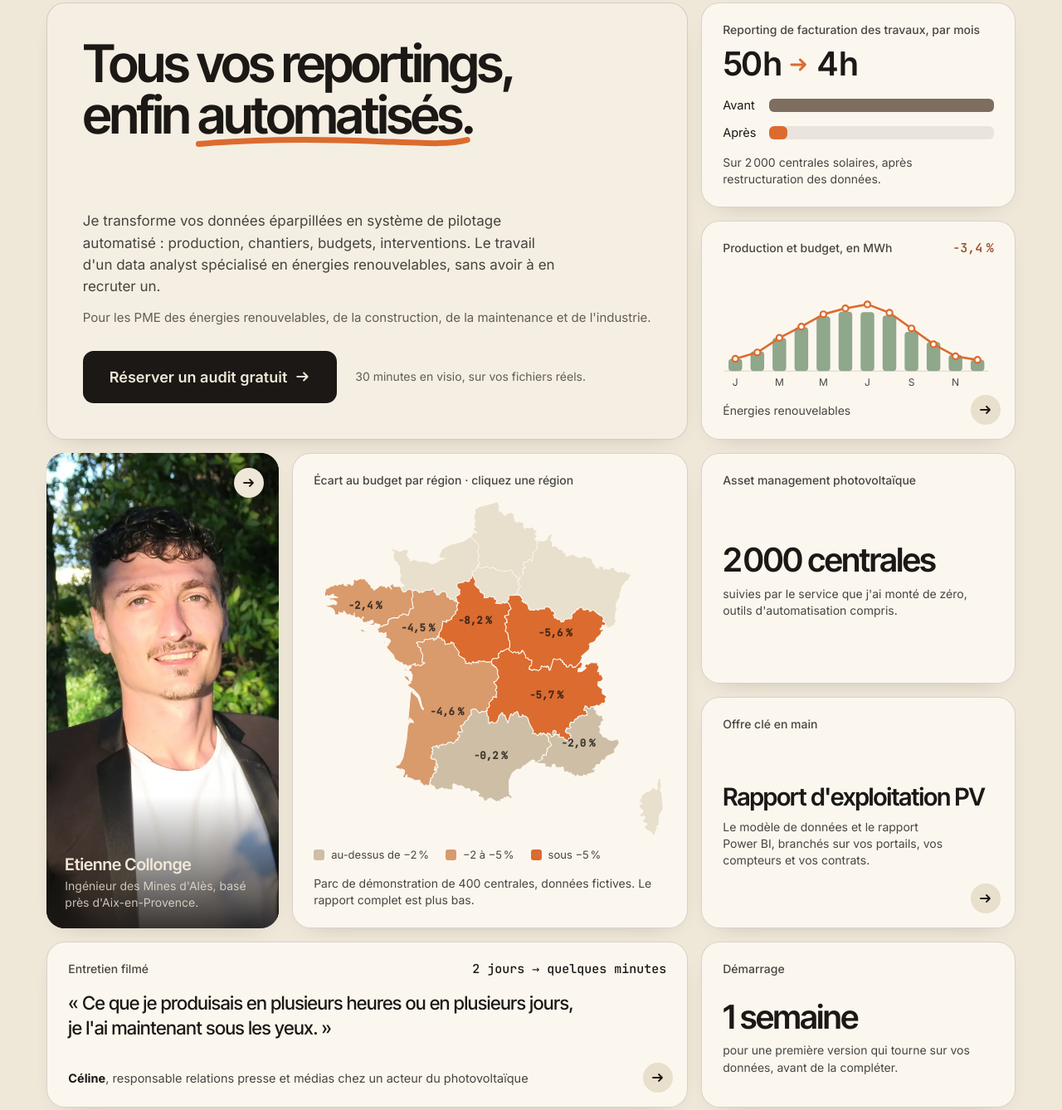
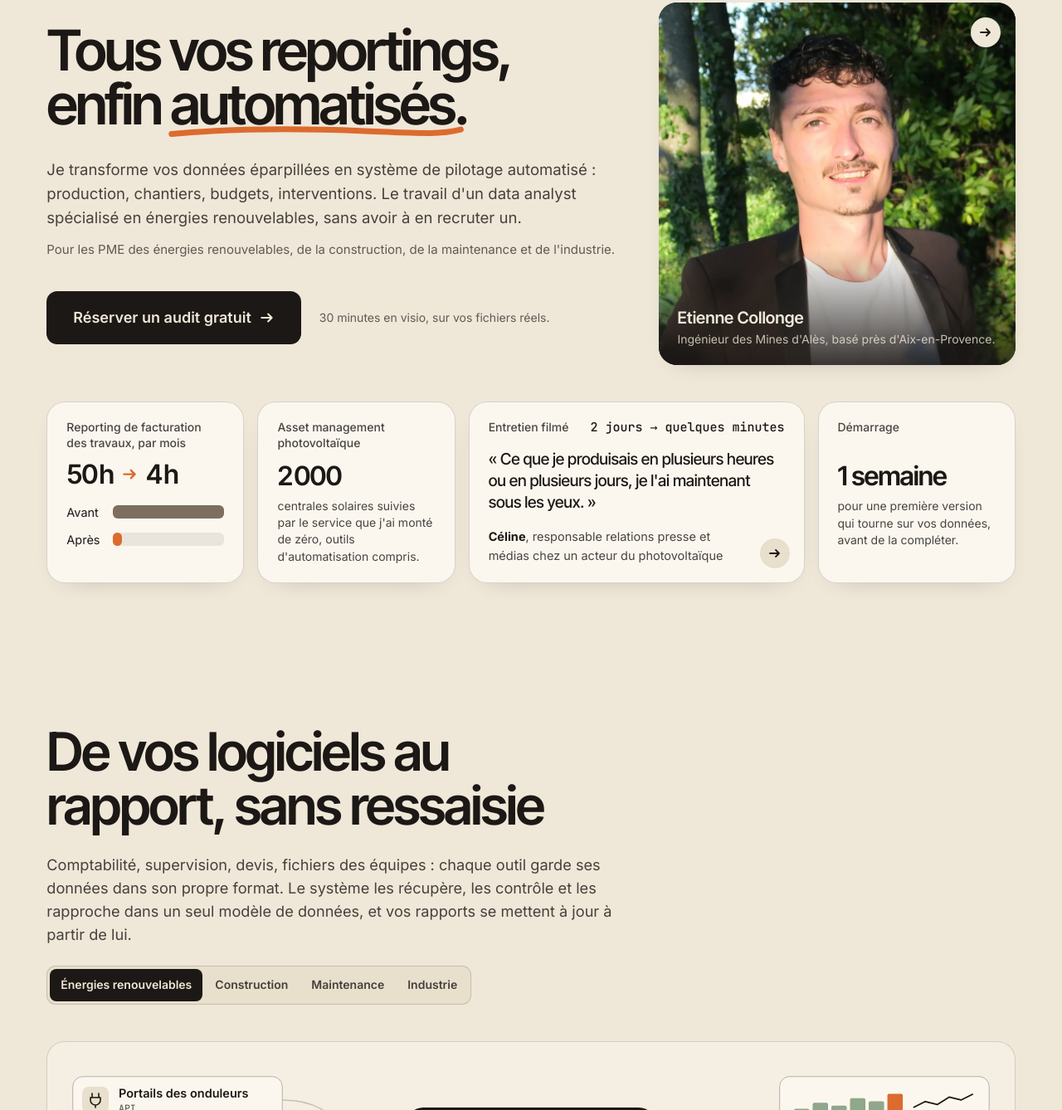
Before and after one commit to pixcelor/site-pixcelor, a plain HTML site: page index.html in a window 1280 px wide. Shown: the part 104-1442 px from the top of the page at 83% size. Drawn offline with Linux system fonts and the light colour scheme.

Commit message:
Accueil hiérarchisé : titre, photo, puis preuves
La proposition de valeur passe en premier, seule et en grand, avec la photo à côté.
Les preuves (50 h → 4 h, 2 000 centrales, témoignage, 1 semaine) viennent en dessous,
sur une seule rangée de cartes identiques. La carte des régions et le graphique de
production quittent l'accueil : ils restent dans le rapport PV.

Co-Authored-By: Claude Opus 5.5 <noreply@anthropic.com>

```diff
--- a/assets/css/bento.css
+++ b/assets/css/bento.css
@@ -31,7 +31,31 @@ a.tile-b:hover .t-go { background: var(--encre); color: var(--lin); transform: r
 .tile-b .chart { margin-top: 12px; }
 .tile-b .legend { margin-top: 10px; font-size: 13px; }
 
-/* Accueil */
+/* Accueil : une seule chose à lire d'abord (le titre), la photo ensuite, les preuves en dessous. */
+.hero2 { display: grid; grid-template-columns: minmax(0, 1.6fr) minmax(0, 1fr); gap: clamp(28px, 4vw, 64px); align-items: stretch; }
+.hero2-text { align-self: center; padding-block: clamp(8px, 2vw, 32px); }
+.hero2-title { margin: 0; font: 600 clamp(44px, 5.3vw, 82px)/0.95 var(--f-display); letter-spacing: -0.047em; text-wrap: balance; }
+.hero2-lead { margin: clamp(24px, 2.6vw, 36px) 0 0; max-width: 36em; font-size: clamp(18px, 1.45vw, 21px); line-height: 1.55; color: var(--text-2); }
+.hero2 .b-cta { margin-top: clamp(28px, 3vw, 40px); }
+.hero2-photo { min-height: clamp(400px, 38vw, 560px); }
+.hero2-proofs { display: grid; grid-template-columns: minmax(0, 1fr) minmax(0, 1fr) minmax(0, 1.7fr) minmax(0, 1fr); gap: 16px; margin-top: clamp(28px, 3.4vw, 48px); }
+.hero2-proofs .tile-b { padding: 22px 24px; }
+.hero2-proofs .t-big { font-size: clamp(28px, 2.5vw, 40px); }
+.hero2-proofs .t-quote blockquote { font-size: clamp(18px, 1.5vw, 22px); }
+@media (max-width: 1080px) {
+  .hero2 { grid-template-columns: minmax(0, 1.3fr) minmax(0, 1fr); }
+  .hero2-proofs { grid-template-columns: repeat(2, minmax(0, 1fr)); }
+}
+@media (max-width: 640px) {
+  .hero2 { grid-template-columns: minmax(0, 1fr); gap: 24px; }
+  .hero2-text { padding-block: 8px 0; }
+  .hero2-title { font-size: 40px; }
+  .hero2-lead { font-size: 16.5px; }
+  .hero2-photo { min-height: 320px; }
+  .hero2-proofs { grid-template-columns: minmax(0, 1fr); gap: 12px; }
+}
+
+/* Tuiles (communes à l'accueil et aux anciennes variantes) */
 .b-hero { padding-top: clamp(16px, 2.4vw, 32px); padding-bottom: clamp(56px, 7vw, 96px); }
 .t-hero { justify-content: space-between; gap: 32px; padding: clamp(28px, 3.4vw, 48px); background: var(--lin-soft); }
 .b-title { margin: 0; font: 600 clamp(40px, 4.9vw, 76px)/0.98 var(--f-display); letter-spacing: -0.045em; text-wrap: balance; }
--- a/assets/js/site.js
+++ b/assets/js/site.js
@@ -1303,10 +1303,6 @@
     t1: [110, 120, 118, 135, 150, 128, 115, 112, 120, 108, 100, 96], t2: [90, 95, 102, 110, 125, 98, 92, 88, 94, 90, 85, 80], t3: [70, 68, 75, 80, 88, 72, 70, 66, 69, 64, 60, 58]
   };
   var CHARTS = {
-    "hero-combo": function (el, a) {
-      combo(el, { h: 150, noAxis: true, labels: M1, bars: D.mois.prod, line: D.mois.bud, barMax: 22, label: "Production mensuelle et budget",
-        tip: function (i) { return [M12[i] + " 2025", "Production " + fr(D.mois.prod[i], 0) + " MWh", "Budget " + fr(D.mois.bud[i], 0) + " MWh"]; } }, a);
-    },
     "flow": function (el, a) { flowChart(el, a); },
     "enr-combo": function (el, a) {
       combo(el, { h: 240, labels: M12, bars: D.mois.prod, line: D.mois.bud, label: "Production mensuelle 2025 et budget",
@@ -1384,15 +1380,6 @@
       var t = theme(el);
       donut(el, { h: 200, dec: 0, unit: "commandes", label: "Commandes livrées à la date promise", center: ["91 %", "à l'heure"],
         items: [{ label: "À la date", value: 182, color: t.sage }, { label: "En retard", value: 18, color: t.terra }] }, a);
-    },
-    // Carte de l'accueil : un clic sur une région ouvre le rapport PV filtré sur elle.
-    "b-map": function (el, a) {
-      mapChart(el, { regions: D.regions, sel: null, color: regionColor, label: "Écart au budget par région, parc de démonstration",
-        onPick: function (nom) {
-          var pv = document.getElementById("rapport-pv");
-          if (pv) pv.scrollIntoView({ behavior: reduceMotion ? "auto" : "smooth" });
-          pvSetRegion(nom);
-        } }, a);
     },
     "delay": function (el, a) { delayChart(el, a); },
     "gantt": function (el, a) { gantt(el, a); }
--- a/index.html
+++ b/index.html
@@ -18,10 +18,10 @@
 <link rel="apple-touch-icon" href="assets/img/apple-touch-icon.png">
 <link rel="preload" href="assets/fonts/InterTight-latin.woff2" as="font" type="font/woff2" crossorigin>
 <link rel="preload" href="assets/fonts/Inter-latin.woff2" as="font" type="font/woff2" crossorigin>
-<link rel="stylesheet" href="assets/css/site.css?v=23">
-<link rel="stylesheet" href="assets/css/bento.css?v=23">
-<script src="assets/js/data-demo.js?v=23" defer></script>
-<script src="assets/js/site.js?v=23" defer></script>
+<link rel="stylesheet" href="assets/css/site.css?v=24">
+<link rel="stylesheet" href="assets/css/bento.css?v=24">
+<script src="assets/js/data-demo.js?v=24" defer></script>
+<script src="assets/js/site.js?v=24" defer></script>
 </head>
 <body>
 <a class="skip" href="#contenu">Aller au contenu</a>
@@ -52,14 +52,13 @@
 
 <main id="contenu">
 
-<!-- Accueil en tuiles -->
+<!-- Accueil : la proposition de valeur d'abord, la photo ensuite, les preuves en dessous -->
 <section class="b-hero" id="accueil" aria-labelledby="titre-accueil">
   <div class="wrap">
-    <div class="bento">
-      <div class="tile-b c-8 r-2 t-hero">
-        <h1 class="b-title" id="titre-accueil">Tous vos reportings, enfin <span class="hl">automatisés.<svg class="hl-stroke" viewBox="0 0 600 40" preserveAspectRatio="none" aria-hidden="true"><path pathLength="1" d="M8 28 C 130 12, 270 12, 390 19 S 548 31, 592 15"/></svg></span></h1>
-        <div>
-          <p class="b-lead">Je transforme vos données éparpillées en système de pilotage automatisé : production, chantiers, budgets, interventions. Le travail d'un data analyst spécialisé en énergies renouvelables, sans avoir à en recruter un.</p>
+    <div class="hero2">
+      <div class="hero2-text">
+        <h1 class="hero2-title" id="titre-accueil">Tous vos reportings, enfin <span class="hl">automatisés.<svg class="hl-stroke" viewBox="0 0 600 40" preserveAspectRatio="none" aria-hidden="true"><path pathLength="1" d="M8 28 C 130 12, 270 12, 390 19 S 548 31, 592 15"/></svg></span></h1>
+        <p class="hero2-lead">Je transforme vos données éparpillées en système de pilotage automatisé : production, chantiers, budgets, interventions. Le travail d'un data analyst spécialisé en énergies renouvelables, sans avoir à en recruter un.</p>
         <p class="b-for">Pour les PME des énergies renouvelables, de la construction, de la maintenance et de l'industrie.</p>
         <div class="b-cta">
           <a class="btn btn--xl" href="#reserver" data-track="reserver-accueil">Réserver un audit gratuit
@@ -67,63 +66,40 @@
           <span class="micro">30 minutes en visio, sur vos fichiers réels.</span>
         </div>
       </div>
+
+      <a class="tile-b t-photo hero2-photo" href="#a-propos">
+        <img src="assets/img/etienne-portrait.webp" alt="Etienne Collonge, fondateur de Pixcelor" width="880" height="1100">
+        <span class="t-cap"><strong>Etienne Collonge</strong><span>Ingénieur des Mines d'Alès, basé près d'Aix-en-Provence.</span></span>
+        <span class="t-go" aria-hidden="true"><svg width="16" height="16" viewBox="0 0 16 16"><path d="M2 8h11M9 4l4 4-4 4" fill="none" stroke="currentColor" stroke-width="1.8" stroke-linecap="round" stroke-linejoin="round"/></svg></span>
+      </a>
     </div>
 
-      <div class="tile-b c-4 t-ba" data-reveal>
+    <div class="hero2-proofs">
+      <div class="tile-b t-ba" data-reveal>
         <p class="t-label"><span>Reporting de facturation des travaux, par mois</span></p>
         <p class="t-big">50&#8239;h <svg viewBox="0 0 16 16" aria-hidden="true"><path d="M2 8h11M9 4l4 4-4 4" fill="none" stroke="currentColor" stroke-width="2" stroke-linecap="round" stroke-linejoin="round"/></svg> 4&#8239;h</p>
         <div class="ba-rows" aria-hidden="true">
           <span>Avant</span><div class="ba-bar"><i class="full"></i></div>
           <span>Après</span><div class="ba-bar"><i class="short"></i></div>
         </div>
-        <p class="t-foot">Sur 2&#8239;000 centrales solaires, après restructuration des données.</p>
       </div>
 
-      <a class="tile-b c-4 m-hide" href="#exemples" data-goto="tab-enr">
-        <span class="t-label"><span>Production et budget, en MWh</span><b class="neg">−3,4&#8239;%</b></span>
-        <span class="chart" data-chart="hero-combo"></span>
-        <span class="t-foot">Énergies renouvelables</span>
-        <span class="t-go" aria-hidden="true"><svg width="16" height="16" viewBox="0 0 16 16"><path d="M2 8h11M9 4l4 4-4 4" fill="none" stroke="currentColor" stroke-width="1.8" stroke-linecap="round" stroke-linejoin="round"/></svg></span>
-      </a>
-
-      <a class="tile-b c-3 r-2 t-photo" href="#a-propos">
-        <img src="assets/img/etienne-portrait.webp" alt="Etienne Collonge, fondateur de Pixcelor" width="880" height="1100">
-        <span class="t-cap"><strong>Etienne Collonge</strong><span>Ingénieur des Mines d'Alès, basé près d'Aix-en-Provence.</span></span>
-        <span class="t-go" aria-hidden="true"><svg width="16" height="16" viewBox="0 0 16 16"><path d="M2 8h11M9 4l4 4-4 4" fill="none" stroke="currentColor" stroke-width="1.8" stroke-linecap="round" stroke-linejoin="round"/></svg></span>
-      </a>
-
-      <figure class="tile-b c-5 r-2 t-map m-hide">
-        <figcaption class="t-label"><span>Écart au budget par région · cliquez une région</span></figcaption>
-        <div class="chart" data-chart="b-map"></div>
-        <div class="legend"><span><i class="sw-good"></i>au-dessus de −2&#8239;%</span><span><i class="sw-mid"></i>−2 à −5&#8239;%</span><span><i class="sw-analyse"></i>sous −5&#8239;%</span></div>
-        <p class="t-foot">Parc de démonstration de 400 centrales, données fictives. Le rapport complet est plus bas.</p>
-      </figure>
-
-      <div class="tile-b c-4 t-num">
+      <div class="tile-b t-num">
         <p class="t-label"><span>Asset management photovoltaïque</span></p>
         <div class="t-body">
-          <p class="t-big">2&#8239;000 centrales</p>
-          <p class="t-foot">suivies par le service que j'ai monté de zéro, outils d'automatisation compris.</p>
+          <p class="t-big">2&#8239;000</p>
+          <p class="t-foot">centrales solaires suivies par le service que j'ai monté de zéro, outils d'automatisation compris.</p>
         </div>
       </div>
 
-      <a class="tile-b c-4 t-num t-offer" href="#rapport-pv">
-        <span class="t-label"><span>Offre clé en main</span></span>
-        <span class="t-body">
-          <span class="t-big t-big--sm">Rapport d'exploitation PV</span>
-          <span class="t-foot">Le modèle de données et le rapport Power BI, branchés sur vos portails, vos compteurs et vos contrats.</span>
-        </span>
-        <span class="t-go" aria-hidden="true"><svg width="16" height="16" viewBox="0 0 16 16"><path d="M2 8h11M9 4l4 4-4 4" fill="none" stroke="currentColor" stroke-width="1.8" stroke-linecap="round" stroke-linejoin="round"/></svg></span>
-      </a>
-
-      <a class="tile-b c-8 t-quote" href="#temoignages">
+      <a class="tile-b t-quote" href="#temoignages">
         <span class="t-label"><span>Entretien filmé</span><b>2 jours <span aria-hidden="true">→</span> quelques minutes</b></span>
         <blockquote>« Ce que je produisais en plusieurs heures ou en plusieurs jours, je l'ai maintenant sous les yeux. »</blockquote>
         <span class="t-who"><strong>Céline</strong>, responsable relations presse et médias chez un acteur du photovoltaïque</span>
         <span class="t-go" aria-hidden="true"><svg width="16" height="16" viewBox="0 0 16 16"><path d="M2 8h11M9 4l4 4-4 4" fill="none" stroke="currentColor" stroke-width="1.8" stroke-linecap="round" stroke-linejoin="round"/></svg></span>
       </a>
 
-      <div class="tile-b c-4 t-num">
+      <div class="tile-b t-num">
         <p class="t-label"><span>Démarrage</span></p>
         <div class="t-body">
           <p class="t-big">1 semaine</p>
```
Also changed, not shown: 404.html (+1 -1 lines), appel-confirme/index.html (+1 -1 lines), mentions-legales/index.html (+1 -1 lines), politique-de-confidentialite/index.html (+1 -1 lines). Lines whose indentation alone changed are shown as unchanged.
